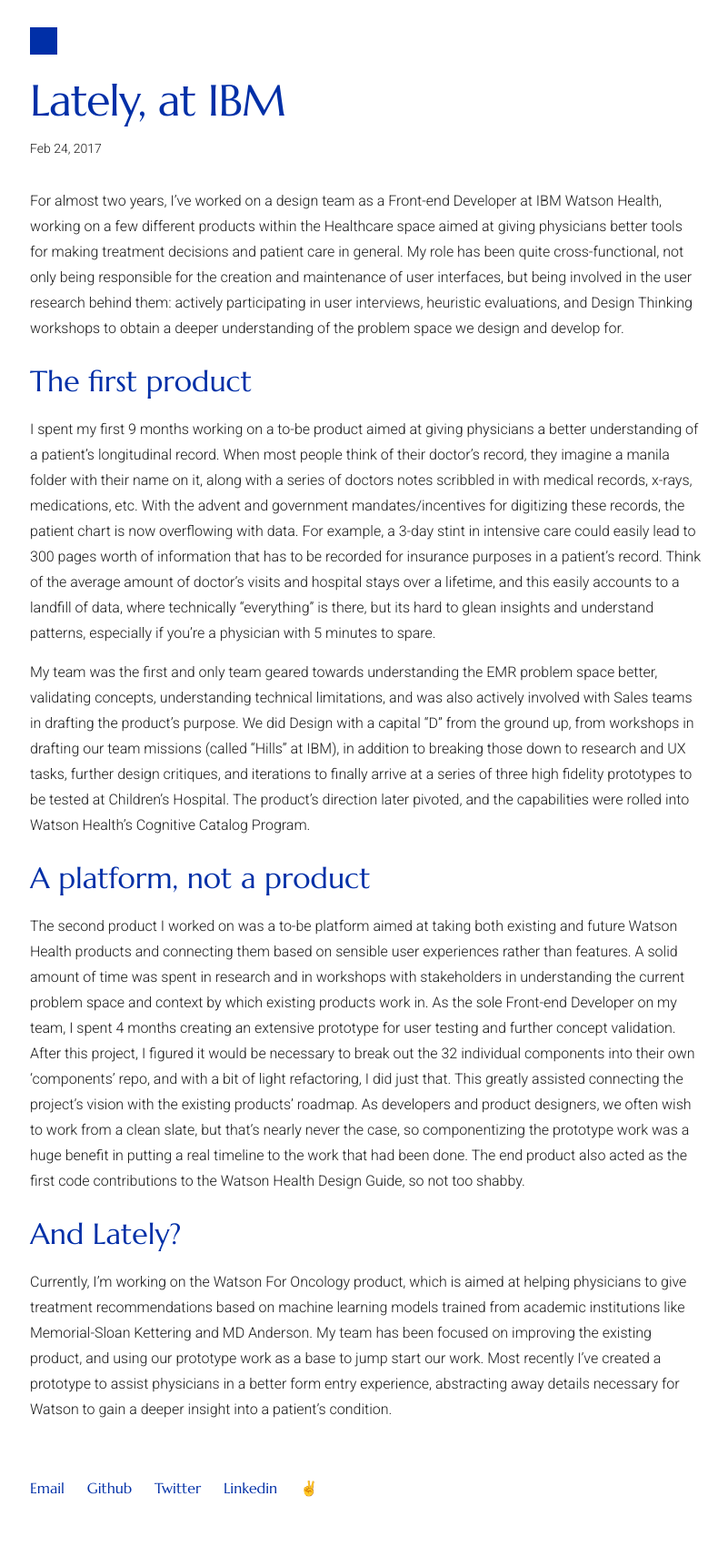
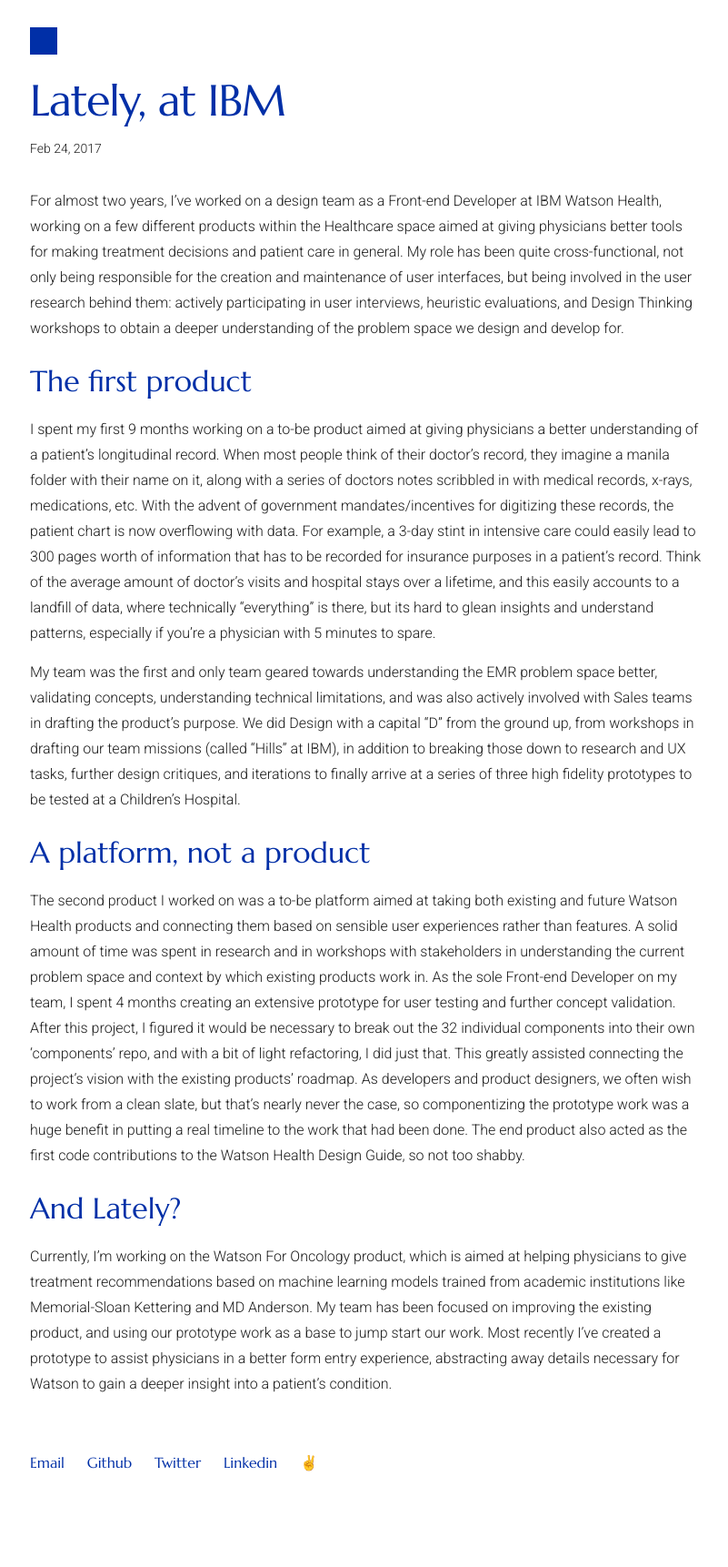
Before and after one commit to mathesond2/davidmatheson.me, a Jekyll site: the page built from _posts/2017-02-24-lately-at-ibm.markdown, in a window 1280 px wide. Shown: the whole page at 91% size, without its empty margins (237-1038 px from the left). Built offline with Jekyll 4.4.1, drawn with Linux system fonts in a browser that asks for light colours; after the commit the page ends 1694 px from its top, so only the background shows below that.

Commit message:
improved existing copy

```diff
--- a/_posts/2017-02-24-lately-at-ibm.markdown
+++ b/_posts/2017-02-24-lately-at-ibm.markdown
@@ -9,10 +9,9 @@
 
 #### The first product
 
-I spent my first 9 months working on a to-be product aimed at giving physicians a better understanding of a patient's longitudinal record. When most people think of their doctor's record, they imagine a manila folder with their name on it, along with a series of doctors notes scribbled in with medical records, x-rays, medications, etc. With the advent and government mandates/incentives for digitizing these records, the patient chart is now overflowing with data. For example, a 3-day stint in intensive care could easily lead to 300 pages worth of information that has to be recorded for insurance purposes in a patient's record. Think of the average amount of doctor's visits and hospital stays over a lifetime, and this easily accounts to a landfill of data, where technically "everything" is there, but its hard to glean insights and understand patterns, especially if you're a physician with 5 minutes to spare.
+I spent my first 9 months working on a to-be product aimed at giving physicians a better understanding of a patient's longitudinal record. When most people think of their doctor's record, they imagine a manila folder with their name on it, along with a series of doctors notes scribbled in with medical records, x-rays, medications, etc. With the advent of government mandates/incentives for digitizing these records, the patient chart is now overflowing with data. For example, a 3-day stint in intensive care could easily lead to 300 pages worth of information that has to be recorded for insurance purposes in a patient's record. Think of the average amount of doctor's visits and hospital stays over a lifetime, and this easily accounts to a landfill of data, where technically "everything" is there, but its hard to glean insights and understand patterns, especially if you're a physician with 5 minutes to spare.
 
-My team was the first and only team geared towards understanding the EMR problem space better, validating concepts, understanding technical limitations, and was also actively involved with Sales teams in drafting the product's purpose. We did Design with a capital "D" from the ground up, from workshops in drafting our team missions (called "Hills" at IBM), in addition to breaking those down to research and UX tasks, further design critiques, and iterations to finally arrive at a series of three high fidelity prototypes to be tested at Children's Hospital. The product's direction later pivoted, and the capabilities were rolled into Watson Health's Cognitive Catalog Program.
-
+My team was the first and only team geared towards understanding the EMR problem space better, validating concepts, understanding technical limitations, and was also actively involved with Sales teams in drafting the product's purpose. We did Design with a capital "D" from the ground up, from workshops in drafting our team missions (called "Hills" at IBM), in addition to breaking those down to research and UX tasks, further design critiques, and iterations to finally arrive at a series of three high fidelity prototypes to be tested at a Children's Hospital.
 
 #### A platform, not a product
 
```
